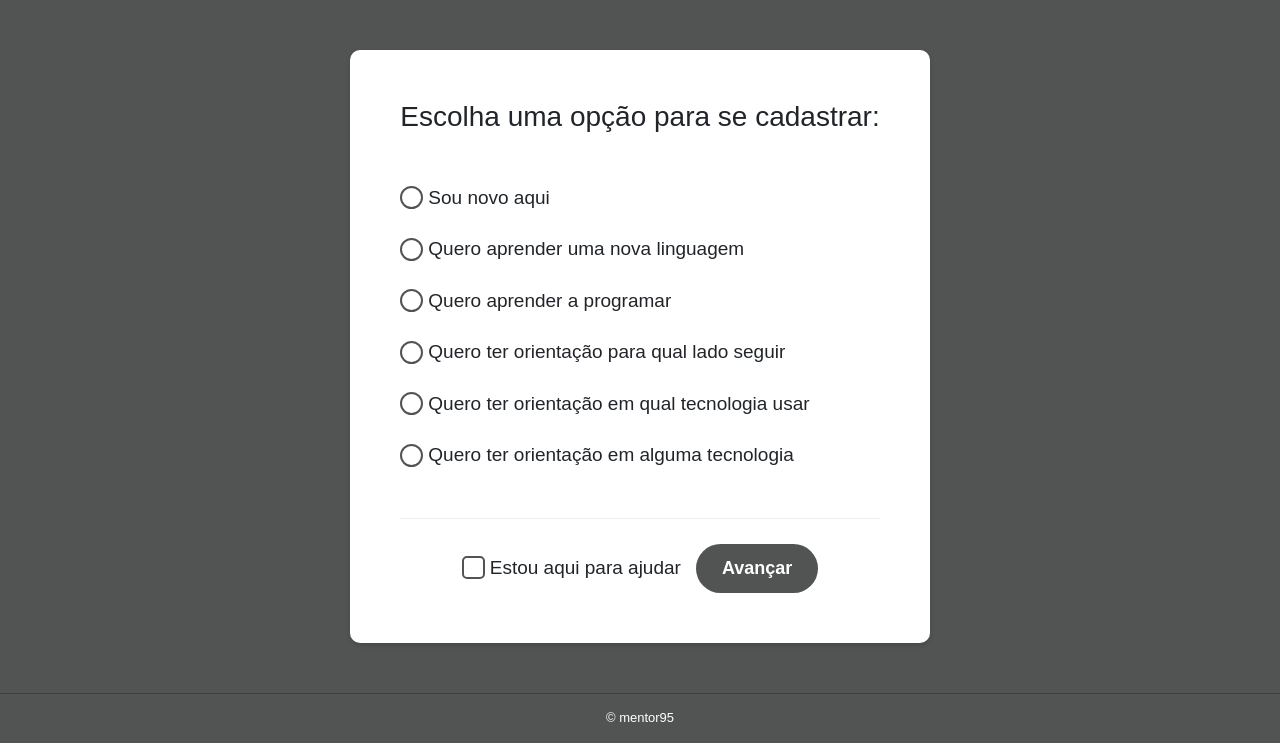
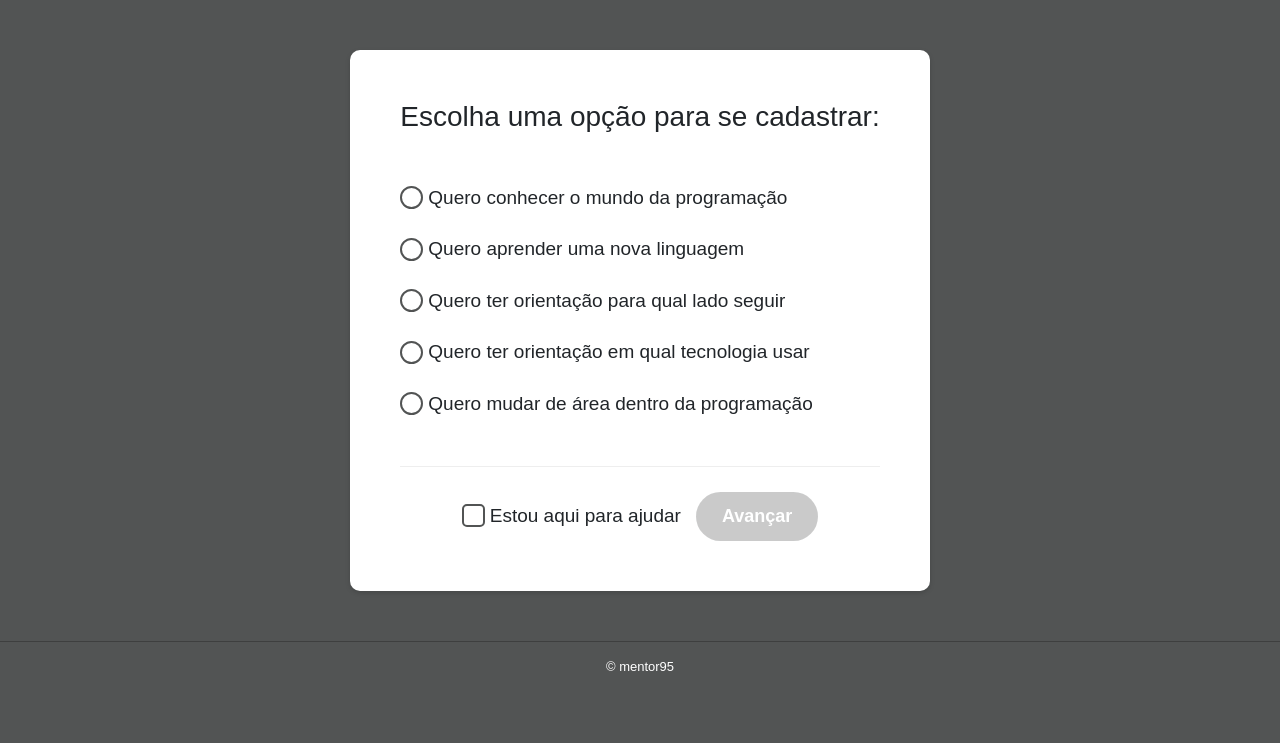
Before and after one commit to guilhermepaduan/mentor95, a PHP site: page /signin.php in a window 1280 px wide. Shown: the part 94-837 px from the top of the page. After the commit the page ends 765 px from the top, so only its background shows below. Run offline with PHP 8.4, Linux system fonts and the light colour scheme; data that the repository does not hold is empty; some libraries are stand-ins or nearby versions.

Commit message:
Validação de botão e novos campos.

```diff
--- a/server/public_html/signin.php
+++ b/server/public_html/signin.php
@@ -14,16 +14,12 @@
     <div class="tag-cloud form-step active" id="tag-cloud-register">
       <ul>
         <li>
-          <input type="radio" name="target" id="1" value="Sou novo aqui" ' . (isset($_POST) && $_POST['target'] == 'Sou novo aqui' ? 'checked': '') . '/>
-          <label for="1" class="active"><span></span>Sou novo aqui</label>
+          <input type="radio" name="target" id="1" value="Quero conhecer o mundo da programação" ' . (isset($_POST) && $_POST['target'] == 'Quero conhecer o mundo da programação' ? 'checked': '') . '/>
+          <label for="1" class="active"><span></span>Quero conhecer o mundo da programação</label>
         </li>
         <li>
           <input type="radio" name="target" id="2" value="Quero aprender uma nova linguagem" ' . (isset($_POST) && $_POST['target'] == 'Quero aprender uma nova linguagem' ? 'checked': '') . '/>
           <label for="2"><span></span>Quero aprender uma nova linguagem</label>
-        </li>
-        <li>
-          <input type="radio" name="target" id="3" value="Quero aprender a programar" ' . (isset($_POST) && $_POST['target'] == 'Quero aprender a programar' ? 'checked': '') . '/>
-          <label for="3"><span></span>Quero aprender a programar</label>
         </li>
         <li>
           <input type="radio" name="target" id="4" value="Quero ter orientação para qual lado seguir" ' . (isset($_POST) && $_POST['target'] == 'Quero ter orientação para qual lado seguir' ? 'checked': '') . '/>
@@ -34,8 +30,8 @@
           <label for="5"><span></span>Quero ter orientação em qual tecnologia usar</label>
         </li>
         <li>
-          <input type="radio" name="target" id="6" value="Quero ter orientação em alguma tecnologia" ' . (isset($_POST) && $_POST['target'] == 'Quero ter orientação em alguma tecnologia' ? 'checked': '') . '/>
-          <label for="6"><span></span>Quero ter orientação em alguma tecnologia</label>
+          <input type="radio" name="target" id="6" value="Quero mudar de área dentro da programação" ' . (isset($_POST) && $_POST['target'] == 'Quero mudar de área dentro da programação' ? 'checked': '') . '/>
+          <label for="6"><span></span>Quero mudar de área dentro da programação</label>
         </li>
       </ul>
 
@@ -44,7 +40,7 @@
           <input type="checkbox" name="mentor" id="mentor" value="YES" ' . (isset($_POST) && $_POST['mentor'] == 'YES' ? 'checked': '') . '/>
           <label for="mentor"><span></span>Estou aqui para ajudar</label>
         </div>
-        <a href="#" id="form-next-btn" ' . (!isset($_POST) ? 'class="disabled"' : '') . '>Avançar</a>
+        <a href="#" id="form-next-btn" ' . (empty($_POST) ? 'class="disabled"' : '') . '>Avançar</a>
       </div>
     </div>
 
@@ -100,7 +96,7 @@
 
       <nav class="menu">
         <ul>
-          <li><a href="#">Entrar</a></li>
+          <li><a href="/login">Entrar</a></li>
         </ul>
       </nav>
     </div>
```
